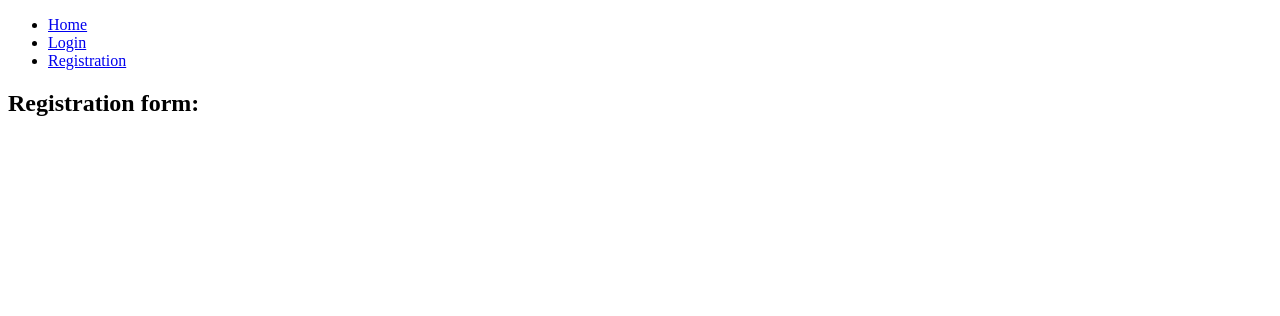
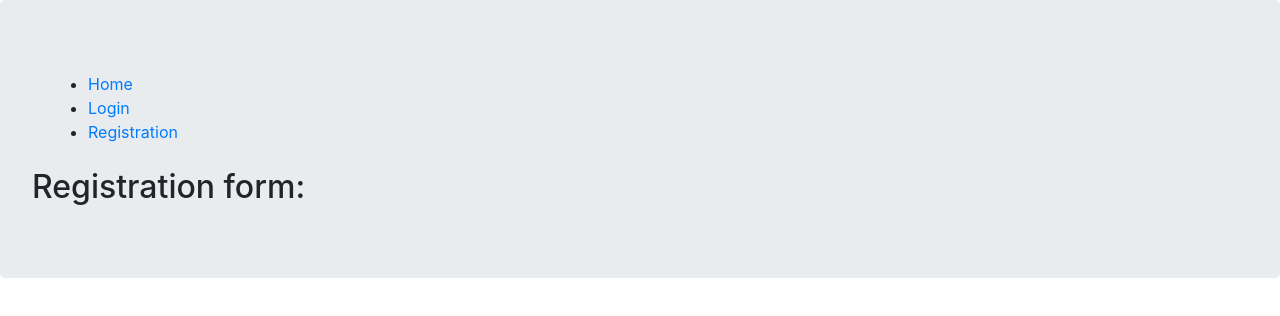
Before and after one commit to kokovych/react_auth_app, a React app: page /registration in a window 1280 px wide. Shown: the top 316 px of the page. Built offline with nearby package versions, Linux system fonts and the light colour scheme.

Commit message:
add bootstrap

```diff
--- a/src/components/App.js
+++ b/src/components/App.js
@@ -6,7 +6,10 @@ import AppRouter from './Header'
 class App extends Component {
     render() {
         return (
-            <AppRouter/>
+            <div className="jumbotron">
+                <AppRouter/>
+            </div>
+
     );
     }
 }
--- a/src/components/Header.js
+++ b/src/components/Header.js
@@ -22,7 +22,7 @@ function AppRouter() {
     return (
         <Router>
             <div>
-                <nav className="">
+                <nav className="navbar navbar-default">
                     <ul>
                         <li>
                             <Link to="/">Home</Link>
--- a/src/index.html
+++ b/src/index.html
@@ -3,10 +3,13 @@
 
 <head>
     <meta charset="UTF-8">
+    <title>React and Webpack</title>
     <meta http-equiv="Content-Security-Policy" content="default-src *; style-src 'self' 'unsafe-inline'; script-src 'self' 'unsafe-inline' 'unsafe-eval' http://www.google.com">
     <meta name="viewport" content="width=device-width, initial-scale=1.0">
     <meta http-equiv="X-UA-Compatible" content="ie=edge">
-    <title>React and Webpack</title>
+
+    <link rel="stylesheet" href="https://stackpath.bootstrapcdn.com/bootstrap/4.1.3/css/bootstrap.min.css" integrity="sha384-MCw98/SFnGE8fJT3GXwEOngsV7Zt27NXFoaoApmYm81iuXoPkFOJwJ8ERdknLPMO" crossorigin="anonymous">
+
 </head>
 
 <body>
--- a/src/index.js
+++ b/src/index.js
@@ -2,5 +2,8 @@ import React from "react";
 import ReactDOM from "react-dom";
 import App from "./components/App.js";
 
+// Import bootstrap css
+import 'bootstrap/dist/css/bootstrap.min.css';
+
 
 ReactDOM.render(<App />, document.getElementById("root"));
```
Also changed, not shown: package.json (+9 -2 lines).
